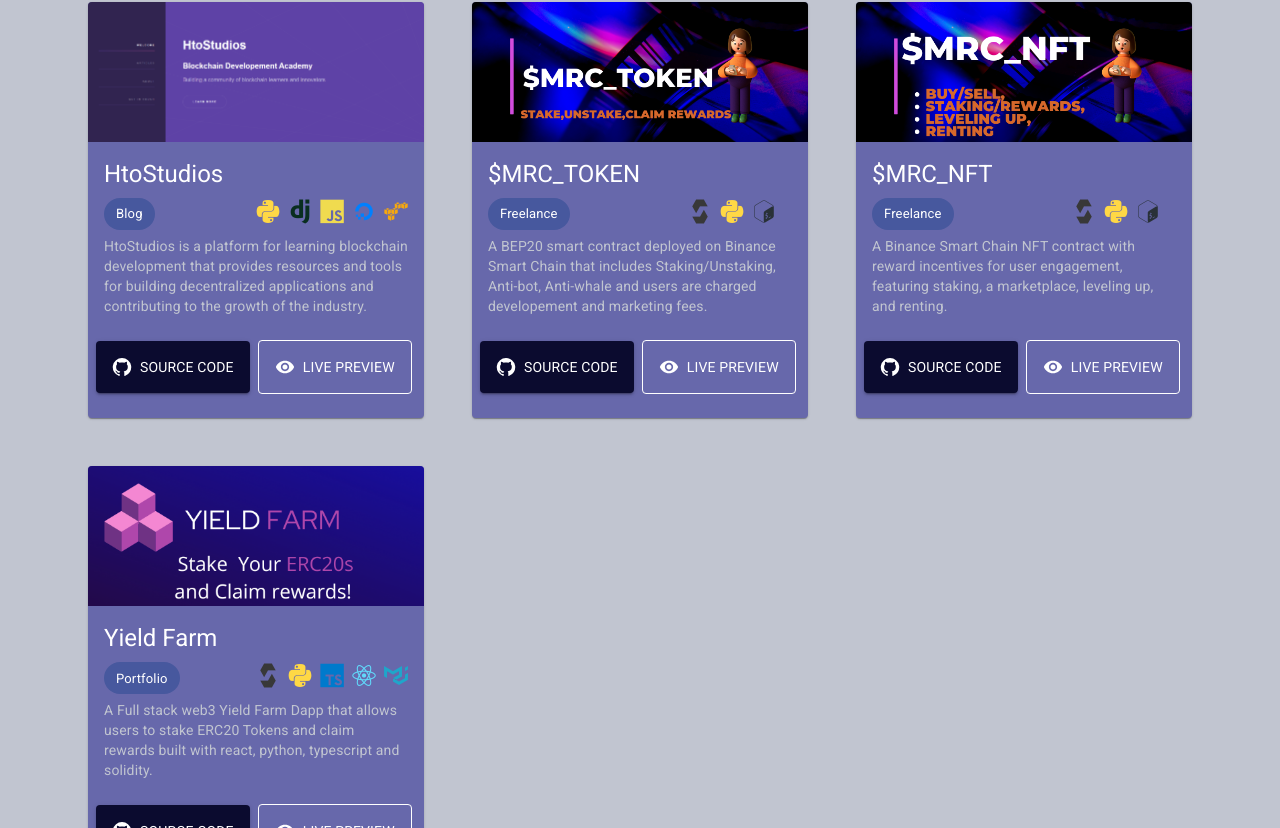
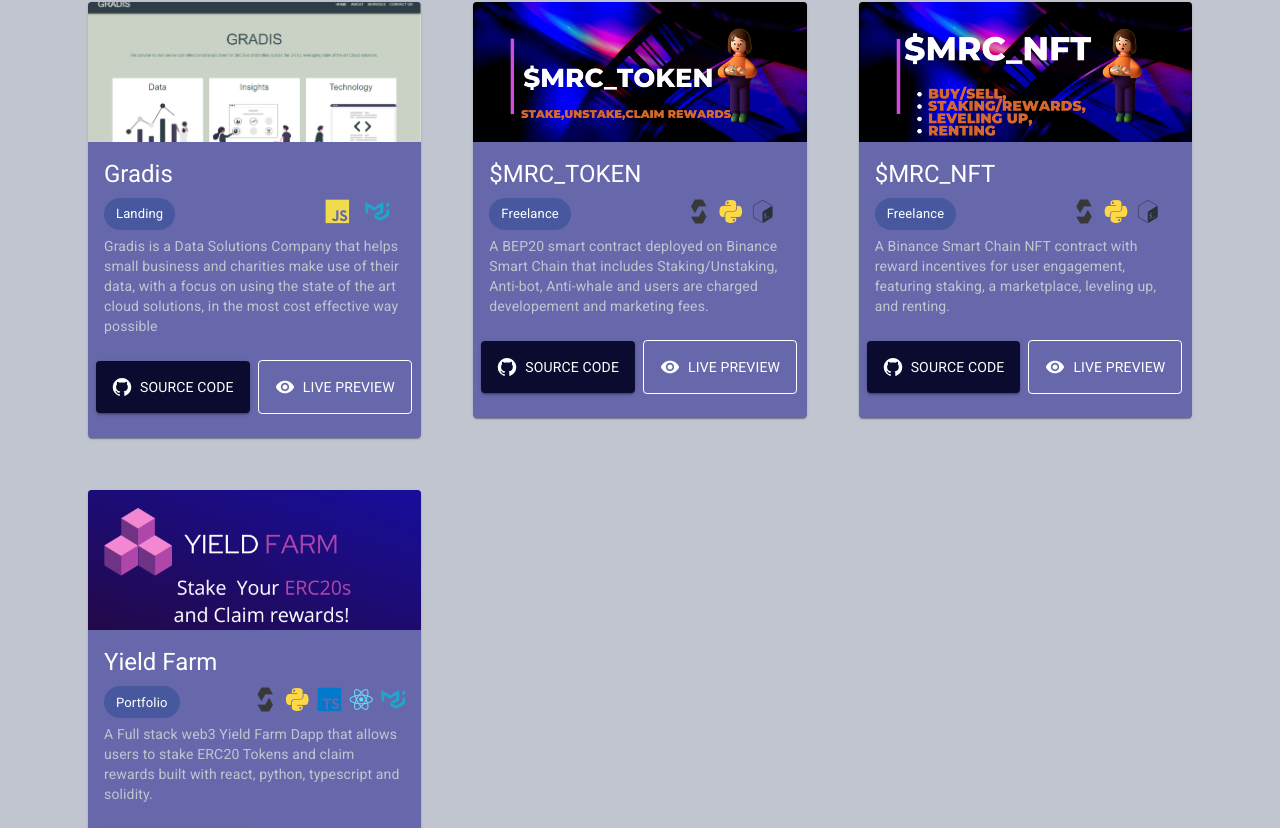
Before and after one commit to hthuku95/portfolio_two, a React (Create React App) app: page / in a window 1280 px wide. Shown: the part 2012-2840 px from the top of the page. Built offline with nearby package versions, Linux system fonts and the light colour scheme.

Commit message:
Refactored the projects section

```diff
--- a/src/components/Projects.js
+++ b/src/components/Projects.js
@@ -6,10 +6,10 @@ import TabContext from '@mui/lab/TabContext';
 import TabList from '@mui/lab/TabList';
 import TabPanel from '@mui/lab/TabPanel';
 import Project from './Project';
-import htostudios from '../img/HTO_STUDIOS.png';
 import mrcnft from '../img/MRC_NFT.png';
 import mrctoken from '../img/MRC_TOKEN.png';
 import yieldfarm from '../img/YIELD_FARM.png';
+import gradis from '../img/gradisportfolio.PNG';
 
 const Projects = () =>{
     const [value, setValue] = useState('1');
@@ -18,6 +18,183 @@ const Projects = () =>{
       setValue(newValue);
     };
 
+    const allProjects = [
+      <Project
+        languageOne={
+            <i class="devicon-javascript-plain colored"></i>
+          }
+        languageTwo={
+            <i class="devicon-reactjs-plain colored"></i>
+          }
+        languageThree={
+            <i class="devicon-materialui-plain colored"></i>
+          }
+        imageSrc={gradis}
+        projectName="Gradis"
+        projectDescription="Gradis is a Data Solutions Company that helps small business and charities make use of their data, with a focus on using the state of the art cloud solutions, in the most cost effective way possible"
+        githubLink="https://www.github.com/hthuku95/gradis"
+        liveLink="https://gradis.vercel.app"
+        projectTag="Landing"
+      />,
+      <Project
+        languageOne={
+            <i class="devicon-solidity-plain colored"></i>
+          }
+        languageTwo={
+            <i class="devicon-python-plain colored"></i>
+          }
+        languageThree={
+            <i class="devicon-bash-plain colored"></i>
+          }
+        imageSrc={mrctoken}
+        projectName="$MRC_TOKEN"
+        projectDescription="A BEP20 smart contract deployed on Binance Smart Chain that includes Staking/Unstaking, Anti-bot, Anti-whale and users are charged developement and marketing fees."
+        githubLink="https://www.github.com/hthuku95/stepain_token"
+        liveLink="https://testnet.bscscan.com/address/0xF2d8A812aca84D69aDc8FE55E753A66d41d01534"
+        projectTag="Freelance"
+      />,
+      <Project
+        languageOne={
+            <i class="devicon-solidity-plain colored"></i>
+          }
+        languageTwo={
+            <i class="devicon-python-plain colored"></i>
+          }
+        languageThree={
+            <i class="devicon-bash-plain colored"></i>
+          }
+        imageSrc={mrcnft}
+        projectName="$MRC_NFT"
+        projectDescription="A Binance Smart Chain NFT contract with reward incentives for user engagement, featuring staking, a marketplace, leveling up, and renting."
+        githubLink="https://www.github.com/hthuku95/stepain_nft"
+        liveLink="https://testnet.bscscan.com/address/0xccd60e519b2dfc80e807d0bb4efebc998a0bb797"
+        projectTag="Freelance"
+      />,
+      <Project
+        languageOne={
+            <i class="devicon-solidity-plain colored"></i>
+          }
+        languageTwo={
+            <i class="devicon-python-plain colored"></i>
+          }
+        languageThree={
+            <i class="devicon-typescript-plain colored"></i>
+          }
+        languageFour={
+            <i class="devicon-react-original colored"></i>
+          }
+        languageFive={
+            <i class="devicon-materialui-plain colored"></i>
+          }
+        imageSrc={yieldfarm}
+        projectName="Yield Farm"
+        projectDescription="A Full stack web3 Yield Farm Dapp that allows users to stake ERC20 Tokens and claim rewards built with react, python, typescript and solidity."
+        githubLink=""
+        liveLink=""
+        projectTag="Portfolio"
+      />
+    ]
+    const webProjects = [
+      <Project
+        languageOne={
+            <i class="devicon-javascript-plain colored"></i>
+          }
+        languageTwo={
+            <i class="devicon-reactjs-plain colored"></i>
+          }
+        languageThree={
+            <i class="devicon-materialui-plain colored"></i>
+          }
+        imageSrc={gradis}
+        projectName="Gradis"
+        projectDescription="Gradis is a Data Solutions Company that helps small business and charities make use of their data, with a focus on using the state of the art cloud solutions, in the most cost effective way possible"
+        githubLink="https://www.github.com/hthuku95/gradis"
+        liveLink="https://gradis.vercel.app"
+        projectTag="Landing"
+      />,
+      <Project
+        languageOne={
+            <i class="devicon-solidity-plain colored"></i>
+          }
+        languageTwo={
+            <i class="devicon-python-plain colored"></i>
+          }
+        languageThree={
+            <i class="devicon-typescript-plain colored"></i>
+          }
+        languageFour={
+            <i class="devicon-react-original colored"></i>
+          }
+        languageFive={
+            <i class="devicon-materialui-plain colored"></i>
+          }
+        imageSrc={yieldfarm}
+        projectName="Yield Farm"
+        projectDescription="A Full stack web3 Yield Farm Dapp that allows users to stake ERC20 Tokens and claim rewards built with react, python, typescript and solidity."
+        githubLink=""
+        liveLink=""
+        projectTag="Portfolio"
+      />
+    ]
+    const blockchainProjects = [
+      <Project
+        languageOne={
+            <i class="devicon-solidity-plain colored"></i>
+          }
+        languageTwo={
+            <i class="devicon-python-plain colored"></i>
+          }
+        languageThree={
+            <i class="devicon-bash-plain colored"></i>
+          }
+        imageSrc={mrctoken}
+        projectName="$MRC_TOKEN"
+        projectDescription="A BEP20 smart contract deployed on Binance Smart Chain that includes Staking/Unstaking, Anti-bot, Anti-whale and users are charged developement and marketing fees."
+        githubLink="https://www.github.com/hthuku95/stepain_token"
+        liveLink="https://testnet.bscscan.com/address/0xF2d8A812aca84D69aDc8FE55E753A66d41d01534"
+        projectTag="Freelance"
+      />,
+      <Project
+        languageOne={
+            <i class="devicon-solidity-plain colored"></i>
+          }
+        languageTwo={
+            <i class="devicon-python-plain colored"></i>
+          }
+        languageThree={
+            <i class="devicon-bash-plain colored"></i>
+          }
+        imageSrc={mrcnft}
+        projectName="$MRC_NFT"
+        projectDescription="A Binance Smart Chain NFT contract with reward incentives for user engagement, featuring staking, a marketplace, leveling up, and renting."
+        githubLink="https://www.github.com/hthuku95/stepain_nft"
+        liveLink="https://testnet.bscscan.com/address/0xccd60e519b2dfc80e807d0bb4efebc998a0bb797"
+        projectTag="Freelance"
+      />,
+      <Project
+        languageOne={
+            <i class="devicon-solidity-plain colored"></i>
+          }
+        languageTwo={
+            <i class="devicon-python-plain colored"></i>
+          }
+        languageThree={
+            <i class="devicon-typescript-plain colored"></i>
+          }
+        languageFour={
+            <i class="devicon-react-original colored"></i>
+          }
+        languageFive={
+            <i class="devicon-materialui-plain colored"></i>
+          }
+        imageSrc={yieldfarm}
+        projectName="Yield Farm"
+        projectDescription="A Full stack web3 Yield Farm Dapp that allows users to stake ERC20 Tokens and claim rewards built with react, python, typescript and solidity."
+        githubLink=""
+        liveLink=""
+        projectTag="Portfolio"
+      />
+    ]
     return (
         <Container id='section3' height="100vh">
             <Box sx={{ width: '100%', typography: 'body1',marginBottom:'60px' }}>
@@ -47,232 +224,32 @@ const Projects = () =>{
                             <Tab label="Blockchain" value="3" sx={{color:'custom.violet'}}/>
                         </TabList>
                     </Box>
-                    <Grid container spacing={0}>
-                        <Grid item xs={16} sm={16} md={8} lg={4} xl={4} gutterBottom='true'>
+                    <Grid container spacing={0.5}>
+                        {allProjects.map((project)=>(
+                          <Grid item xs={16} sm={16} md={8} lg={4} xl={4} gutterBottom='true'>
                             <TabPanel value="1" sx={{color:'custom.violet'}}>
-                                <Project
-                                    languageOne={
-                                        <i class="devicon-python-plain colored"></i>
-                                      }
-                                    languageTwo={
-                                        <i class="devicon-django-plain colored"></i>
-                                      }
-                                    languageThree={
-                                        <i class="devicon-javascript-plain colored"></i>
-                                      }
-                                    languageFour={
-                                        <i class="devicon-digitalocean-plain colored"></i>
-                                      }
-                                    languageFive={
-                                        <i class="devicon-amazonwebservices-original colored"></i>
-                                      }
-                                    imageSrc={htostudios}
-                                    projectName="HtoStudios"
-                                    projectDescription="HtoStudios is a platform for learning blockchain development that provides resources and tools for building decentralized applications and contributing to the growth of the industry."
-                                    githubLink="https://www.github.com/hthuku95/hto"
-                                    liveLink="https://www.htostudios.com"
-                                    projectTag="Blog"
-                                />
+                              {project}
                             </TabPanel>
-                        </Grid>
-
-                        <Grid item xs={16} sm={16} md={8} lg={4} xl={4} gutterBottom='true'>
-                            <TabPanel value="1" sx={{color:'custom.violet'}}>
-                                <Project
-                                    languageOne={
-                                        <i class="devicon-solidity-plain colored"></i>
-                                      }
-                                    languageTwo={
-                                        <i class="devicon-python-plain colored"></i>
-                                      }
-                                    languageThree={
-                                        <i class="devicon-bash-plain colored"></i>
-                                      }
-                                    imageSrc={mrctoken}
-                                    projectName="$MRC_TOKEN"
-                                    projectDescription="A BEP20 smart contract deployed on Binance Smart Chain that includes Staking/Unstaking, Anti-bot, Anti-whale and users are charged developement and marketing fees."
-                                    githubLink="https://www.github.com/hthuku95/stepain_token"
-                                    liveLink="https://testnet.bscscan.com/address/0xF2d8A812aca84D69aDc8FE55E753A66d41d01534"
-                                    projectTag="Freelance"
-                                />
-                            </TabPanel>
-                        </Grid>
-                        <Grid item xs={16} sm={16} md={8} lg={4} xl={4} gutterBottom='true'>
-                            <TabPanel value="1" sx={{color:'custom.violet'}}>
-                                <Project
-                                    languageOne={
-                                        <i class="devicon-solidity-plain colored"></i>
-                                      }
-                                    languageTwo={
-                                        <i class="devicon-python-plain colored"></i>
-                                      }
-                                    languageThree={
-                                        <i class="devicon-bash-plain colored"></i>
-                                      }
-                                    imageSrc={mrcnft}
-                                    projectName="$MRC_NFT"
-                                    projectDescription="A Binance Smart Chain NFT contract with reward incentives for user engagement, featuring staking, a marketplace, leveling up, and renting."
-                                    githubLink="https://www.github.com/hthuku95/stepain_nft"
-                                    liveLink="https://testnet.bscscan.com/address/0xccd60e519b2dfc80e807d0bb4efebc998a0bb797"
-                                    projectTag="Freelance"
-                                />
-                            </TabPanel>
-                        </Grid>
-
-                        <Grid item xs={16} sm={16} md={8} lg={4} xl={4} gutterBottom='true'>
-                            <TabPanel value="1" sx={{color:'custom.violet'}}>
-                                <Project
-                                    languageOne={
-                                        <i class="devicon-solidity-plain colored"></i>
-                                      }
-                                    languageTwo={
-                                        <i class="devicon-python-plain colored"></i>
-                                      }
-                                    languageThree={
-                                        <i class="devicon-typescript-plain colored"></i>
-                                      }
-                                    languageFour={
-                                        <i class="devicon-react-original colored"></i>
-                                      }
-                                    languageFive={
-                                        <i class="devicon-materialui-plain colored"></i>
-                                      }
-                                    imageSrc={yieldfarm}
-                                    projectName="Yield Farm"
-                                    projectDescription="A Full stack web3 Yield Farm Dapp that allows users to stake ERC20 Tokens and claim rewards built with react, python, typescript and solidity."
-                                    githubLink=""
-                                    liveLink=""
-                                    projectTag="Portfolio"
-                                />
-                            </TabPanel>
-                        </Grid>
+                          </Grid>
+                        ))}
                     </Grid>
                     <Grid container spacing={0.5}>
+                      {webProjects.map((project)=>(
                         <Grid item xs={16} sm={16} md={8} lg={4} xl={4} gutterBottom='true'>
-                            <TabPanel value="2" sx={{color:'custom.violet'}}>
-                                <Project
-                                    languageOne={
-                                        <i class="devicon-python-plain colored"></i>
-                                      }
-                                    languageTwo={
-                                        <i class="devicon-django-plain colored"></i>
-                                      }
-                                    languageThree={
-                                        <i class="devicon-javascript-plain colored"></i>
-                                      }
-                                    languageFour={
-                                        <i class="devicon-digitalocean-plain colored"></i>
-                                      }
-                                    languageFive={
-                                        <i class="devicon-amazonwebservices-original colored"></i>
-                                      }
-                                    imageSrc={htostudios}
-                                    projectName="HtoStudios"
-                                    projectDescription="HtoStudios is a platform for learning blockchain development that provides resources and tools for building decentralized applications and contributing to the growth of the industry."
-                                    githubLink="https://www.github.com/hthuku95/hto"
-                                    liveLink="https://www.htostudios.com"
-                                    projectTag="Blog"
-                                />
-                            </TabPanel>
+                          <TabPanel value="2" sx={{color:'custom.violet'}}>
+                            {project}
+                          </TabPanel>
                         </Grid>
-                        <Grid item xs={16} sm={16} md={8} lg={4} xl={4} gutterBottom='true'>
-                            <TabPanel value="2" sx={{color:'custom.violet'}}>
-                                <Project
-                                    languageOne={
-                                        <i class="devicon-solidity-plain colored"></i>
-                                      }
-                                    languageTwo={
-                                        <i class="devicon-python-plain colored"></i>
-                                      }
-                                    languageThree={
-                                        <i class="devicon-typescript-plain colored"></i>
-                                      }
-                                    languageFour={
-                                        <i class="devicon-react-original colored"></i>
-                                      }
-                                    languageFive={
-                                        <i class="devicon-materialui-plain colored"></i>
-                                      }
-                                    imageSrc={yieldfarm}
-                                    projectName="Yield Farm"
-                                    projectDescription="A Full stack web3 Yield Farm Dapp that allows users to stake ERC20 Tokens and claim rewards built with react, python, typescript and solidity."
-                                    githubLink=""
-                                    liveLink=""
-                                    projectTag="Portfolio"
-                                />
-                            </TabPanel>
-                        </Grid>
+                      ))}
                     </Grid>
                     <Grid container spacing={0.5}>
+                      {blockchainProjects.map((project)=>(
                         <Grid item xs={16} sm={16} md={8} lg={4} xl={4} gutterBottom='true'>
-                            <TabPanel value="3" sx={{color:'custom.violet'}}>
-                                <Project
-                                    languageOne={
-                                        <i class="devicon-solidity-plain colored"></i>
-                                      }
-                                    languageTwo={
-                                        <i class="devicon-python-plain colored"></i>
-                                      }
-                                    languageThree={
-                                        <i class="devicon-bash-plain colored"></i>
-                                      }
-                                    imageSrc={mrctoken}
-                                    projectName="$MRC_TOKEN"
-                                    projectDescription="A BEP20 smart contract deployed on Binance Smart Chain that includes Staking/Unstaking, Anti-bot, Anti-whale and users are charged developement and marketing fees."
-                                    githubLink="https://www.github.com/hthuku95/stepain_token"
-                                    liveLink="https://testnet.bscscan.com/address/0xF2d8A812aca84D69aDc8FE55E753A66d41d01534"
-                                    projectTag="Freelance"
-                                />
-                            </TabPanel>
+                          <TabPanel value="3" sx={{color:'custom.violet'}}>
+                            {project}
+                          </TabPanel>
                         </Grid>
-                        <Grid item xs={16} sm={16} md={8} lg={4} xl={4} gutterBottom='true'>
-                            <TabPanel value="3" sx={{color:'custom.violet'}}>
-                                <Project
-                                    languageOne={
-                                        <i class="devicon-solidity-plain colored"></i>
-                                      }
-                                    languageTwo={
-                                        <i class="devicon-python-plain colored"></i>
-                                      }
-                                    languageThree={
-                                        <i class="devicon-bash-plain colored"></i>
-                                      }
-                                    imageSrc={mrcnft}
-                                    projectName="$MRC_NFT"
-                                    projectDescription="A Binance Smart Chain NFT contract with reward incentives for user engagement, featuring staking, a marketplace, leveling up, and renting."
-                                    githubLink="https://www.github.com/hthuku95/stepain_nft"
-                                    liveLink="https://testnet.bscscan.com/address/0xccd60e519b2dfc80e807d0bb4efebc998a0bb797"
-                                    projectTag="Freelance"
-                                />
-                            </TabPanel>
-                        </Grid>
-                        <Grid item xs={16} sm={16} md={8} lg={4} xl={4} gutterBottom='true'>
-                            <TabPanel value="3" sx={{color:'custom.violet'}}>
-                                <Project
-                                    languageOne={
-                                        <i class="devicon-solidity-plain colored"></i>
-                                      }
-                                    languageTwo={
-                                        <i class="devicon-python-plain colored"></i>
-                                      }
-                                    languageThree={
-                                        <i class="devicon-typescript-plain colored"></i>
-                                      }
-                                    languageFour={
-                                        <i class="devicon-react-original colored"></i>
-                                      }
-                                    languageFive={
-                                        <i class="devicon-materialui-plain colored"></i>
-                                      }
-                                    imageSrc={yieldfarm}
-                                    projectName="Yield Farm"
-                                    projectDescription="A Full stack web3 Yield Farm Dapp that allows users to stake ERC20 Tokens and claim rewards built with react, python, typescript and solidity."
-                                    githubLink=""
-                                    liveLink=""
-                                    projectTag="Portfolio"
-                                />
-                            </TabPanel>
-                        </Grid>
+                      ))}
                     </Grid>
                 </TabContext>
             </Box>
```
